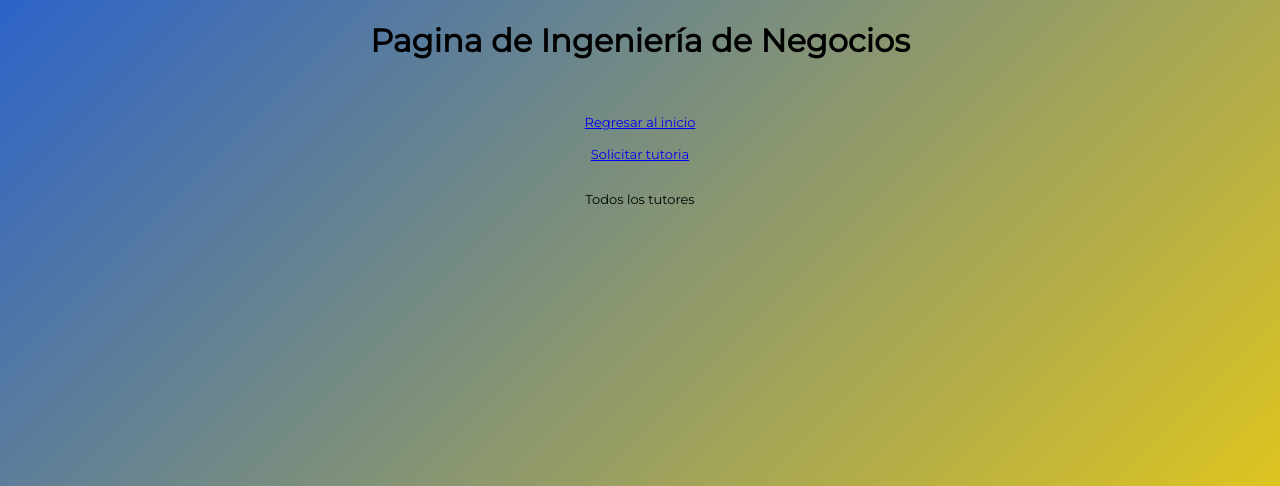
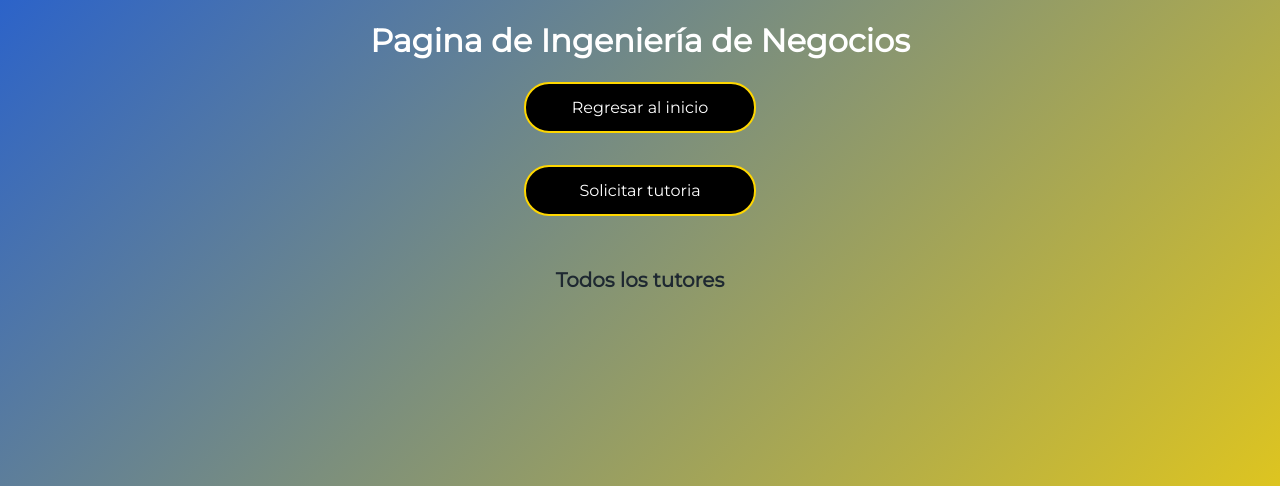
Before and after one commit to davidmr06/Proyecto-python-final, a Flask app: page /MainSite/Ingenieria in a window 1280 px wide. Shown: the top 486 px of the page. Run offline with Flask 2, Linux system fonts and the light colour scheme.

Commit message:
avances en css's

```diff
--- a/static/css/Ingenieria.css
+++ b/static/css/Ingenieria.css
@@ -22,9 +22,41 @@ filter: progid:DXImageTransform.Microsoft.gradient( startColorstr='rgb(44, 99, 2
     font-size: small;
     text-align: center;
     font-family: 'Montserrat', sans-serif;
+    margin: auto;
     }
     h1{
+    color: white;
     font-size: xx-large;
     text-align: center;
     font-family: 'Montserrat', sans-serif;
     }
+    a{
+    text-decoration: none;
+    color: white;
+    text-align: center;
+    }
+    .btn {
+        border: 2px solid black;
+        background-color: black;
+        color: gold;
+        padding: 14px;
+        font-size: 16px;
+        border-radius: 25px;
+        cursor: pointer;
+        width: 200px;
+        align-self: center;
+        margin: auto;
+    }
+    .success {
+        border-color: gold;
+        color: gold;
+    }
+    .success:hover {
+        background-color: gold;
+        color: white;
+    }
+    p{
+        color: #1E2831;
+        font-size: 20px;
+        font-weight: bold;
+    }
--- a/static/css/MainSiteAlumno.css
+++ b/static/css/MainSiteAlumno.css
@@ -49,7 +49,6 @@ font-family: 'Montserrat', sans-serif;
     transition-property:background,color;
     transition-duration:.2s;
 }
-
 .Logout:hover {
   background-color: gold;
   color: white;
--- a/templates/Ingenieria.html
+++ b/templates/Ingenieria.html
@@ -9,10 +9,13 @@
 <body>
     <div class="Ingenieria">
     <h1>Pagina de Ingeniería de Negocios</h1>
+    <div class="btn success">
+        <a href="/MainSiteUser">Regresar al inicio</a>
+    </div>
     <br><br>
-    <a href="/MainSiteUser">Regresar al inicio</a>
-    <br><br>
-    <a href="/MainSite/Ingenieria/tutoria">Solicitar tutoria</a>
+    <div class="btn success">
+        <a href="/MainSite/Ingenieria/tutoria">Solicitar tutoria</a>
+    </div>
     <br><br>
     <p>Todos los tutores</p>
 </div>
```
Also changed, not shown: static/css/Derecho.css (+32 -0 lines), static/css/Eco.css (+32 -0 lines), templates/Derecho.html (+6 -2 lines), templates/Eco.html (+6 -3 lines). Lines whose indentation alone changed are shown as unchanged.
